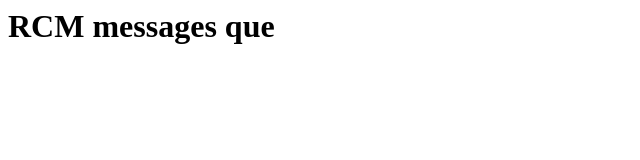
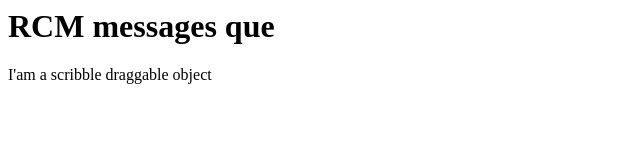
Before and after one commit to swaped/swaped.github.io, a plain HTML site: page index.html in a window 1280 px wide. Shown: the whole page, without its empty margins (0-640 px from the left). Drawn offline with Linux system fonts and the light colour scheme.

Commit message:
Update index.html

```diff
--- a/index.html
+++ b/index.html
@@ -1,6 +1,11 @@
 <script type="text/javascript" src="https://cdn.scribblelive.com/modules/sidebarsdk/sidebarsdk.js"></script>
 
 <h1>RCM messages que</h1>
+    <div onmousedown="return SCRIBBLE.lib.Library.Drag(event,this);" onmouseover="SCRIBBLE.lib.Library.MouseOverAction(this);" class="Helper">
+      <div class="fixed">
+        <p>I'am a scribble draggable object</p>
+      </div>
+    </div>
 <script>
   console.log('loaded from github');
 </script>
```
